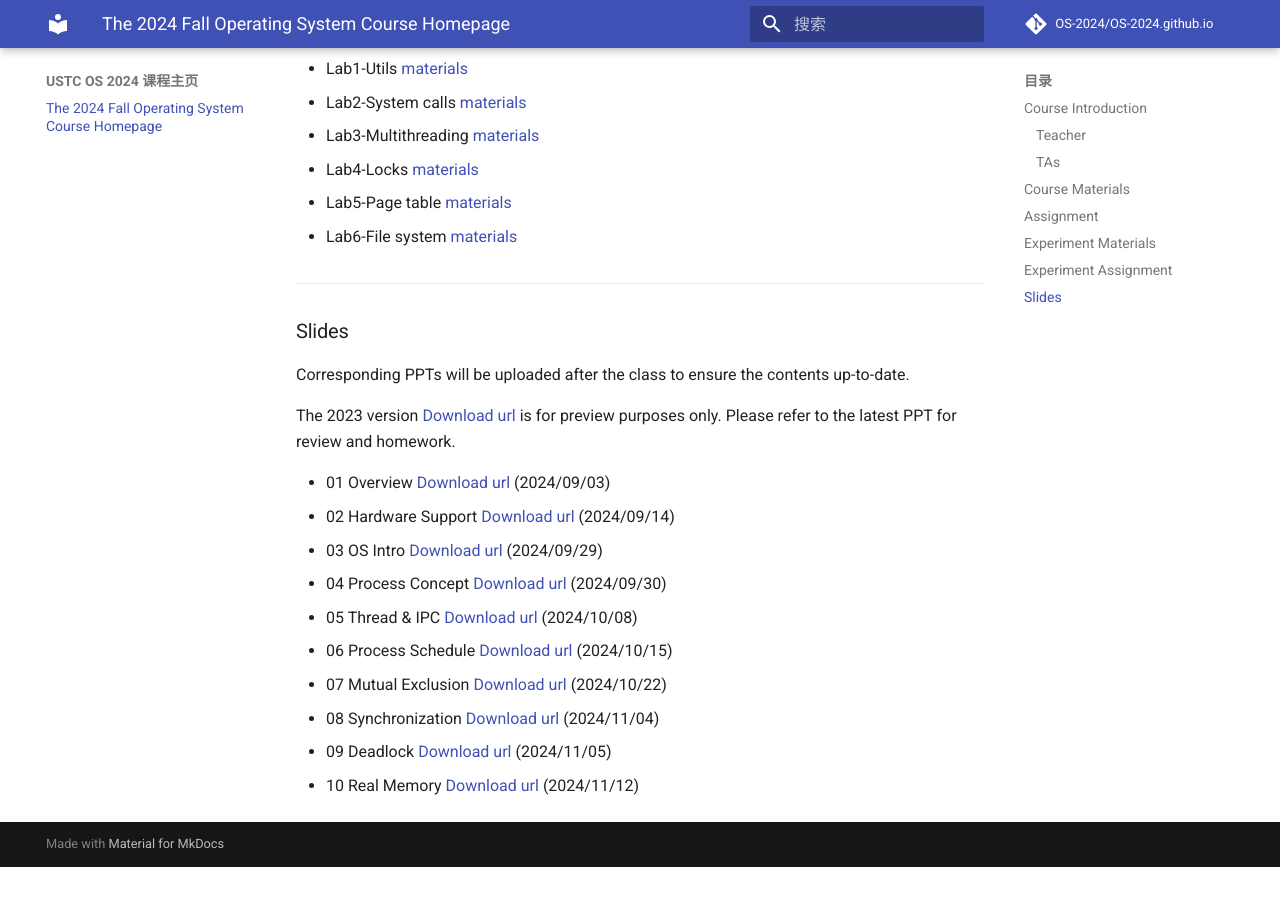
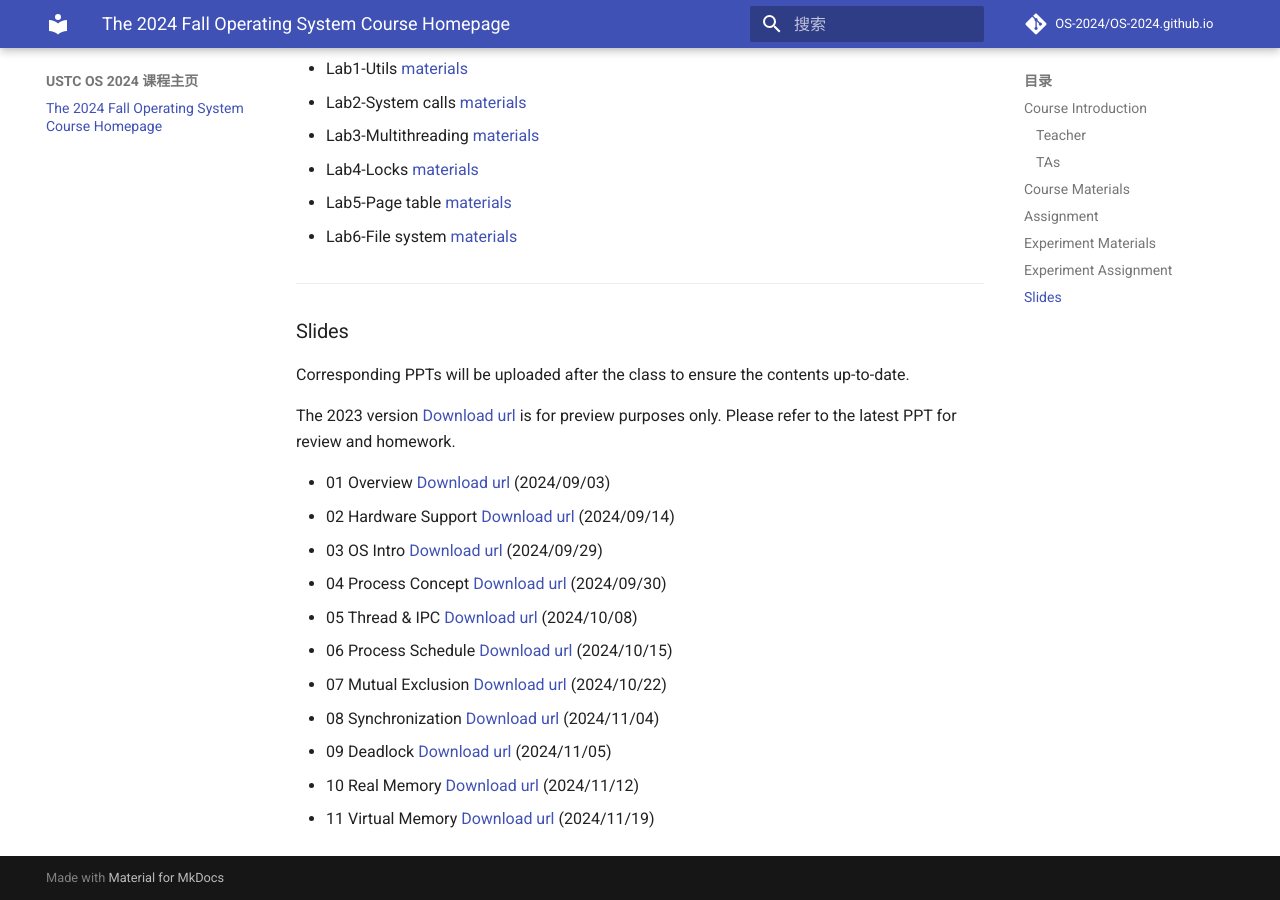
Before and after one commit to OS-2024/OS-2024.github.io, an MkDocs documentation site: the page built from docs/index.md, in a window 1280 px wide and 900 px high, scrolled down 2504 px. Built offline with MkDocs 1.6.1 and Material for MkDocs 9.7.7, drawn with Linux system fonts in a browser that asks for light colours; comment, search, counter and statistics services are not loaded; before the commit the page ends 3371 px from its top, so only the background shows below that.

Commit message:
add slide 11

```diff
--- a/docs/index.md
+++ b/docs/index.md
@@ -133,3 +133,4 @@ The 2023 version [Download url](https://rec.ustc.edu.cn/share/56d24140-68d3-11ef
 * 08 Synchronization [Download url](https://rec.ustc.edu.cn/share/36a6ee90-9b74-11ef-9e26-0968c0e8f8d2) (2024/11/04)
 * 09 Deadlock [Download url](https://rec.ustc.edu.cn/share/ee625fe0-9b3b-11ef-9459-85ca9c8b267a) (2024/11/05)
 * 10 Real Memory [Download url](https://rec.ustc.edu.cn/share/a1862a60-a0fe-11ef-842d-55024ab1dccf) (2024/11/12)
+* 11 Virtual Memory [Download url](https://rec.ustc.edu.cn/share/90a79e40-a63e-11ef-b6b9-5ba730c808e2) (2024/11/19)
```
